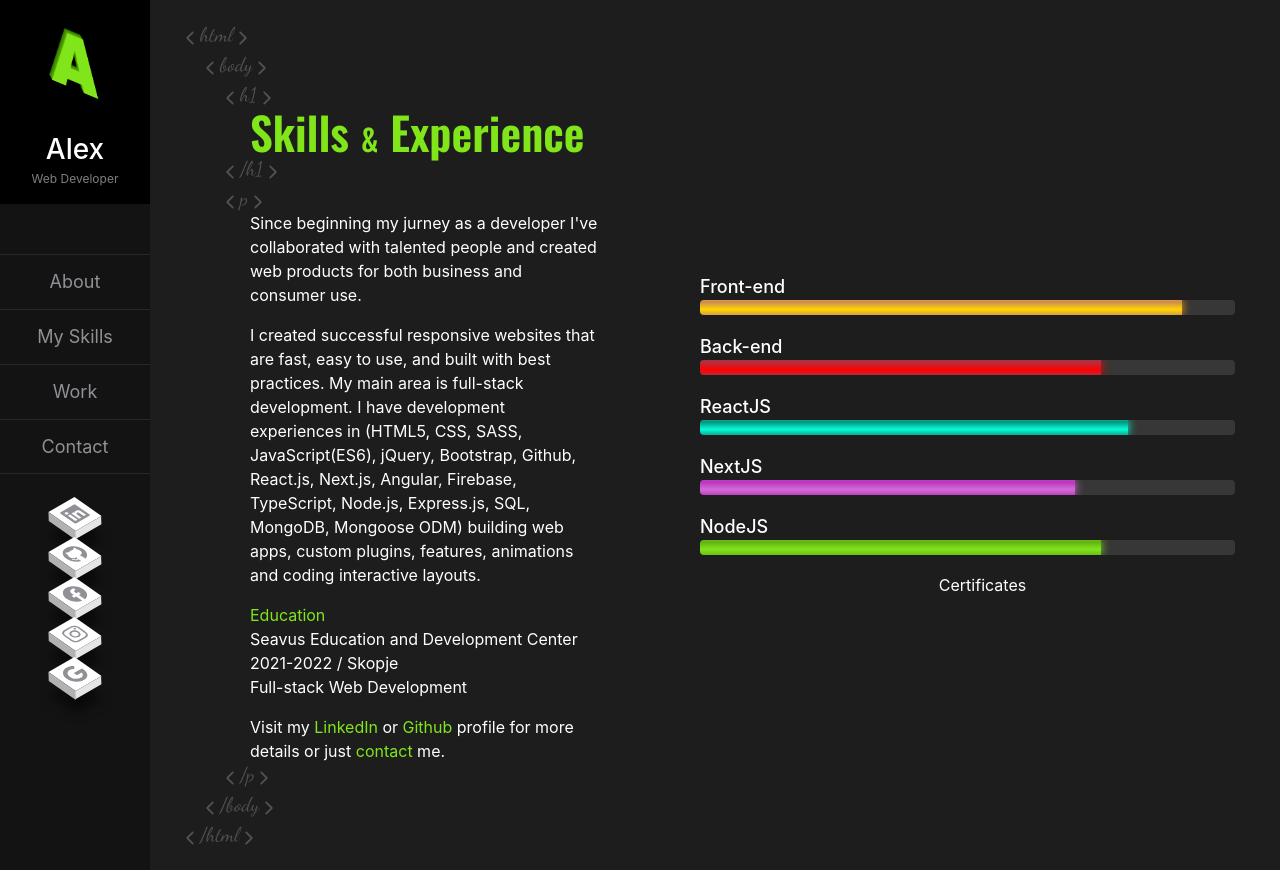
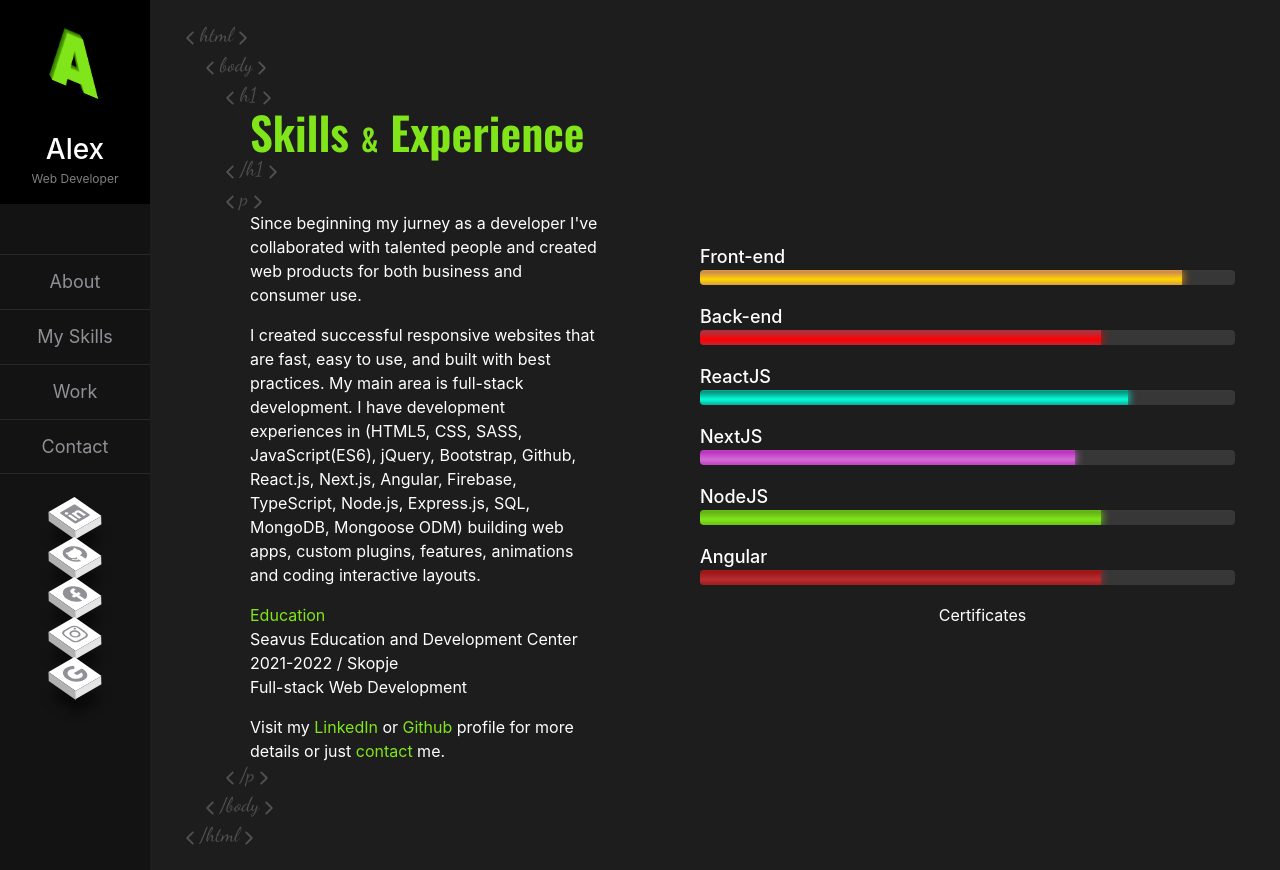
Before and after one commit to Aleksandar2444/Portofolio, a React (Create React App) app in the folder portofolio/: page /my-skills in a window 1280 px wide. Built offline with nearby package versions, Linux system fonts and the light colour scheme; a web font is replaced by a local one.

Commit message:
new skill added

```diff
--- a/portofolio/src/Pages/MySkills/MySkills.css
+++ b/portofolio/src/Pages/MySkills/MySkills.css
@@ -69,15 +69,6 @@
   width: 65%;
   margin: -3px 70px;
 }
-
-/* .p__myskills p:nth-child(2),
-.p__myskills p:nth-child(3),
-.p__myskills p:nth-child(4),
-.p__myskills p:nth-child(5),
-.p__myskills p:nth-child(6),
-.p__myskills p:nth-child(7) {
-  width: 500px;
-} */
 
 .p__myskills p:nth-child(4),
 .p__myskills p:nth-child(5) {
@@ -165,6 +156,12 @@
   width: 75%;
   background: linear-gradient(#80e61a, #62af16, #80e61a);
   box-shadow: 0 0 10px 0 #80e61a;
+  animation: shine 4s ease-in infinite;
+}
+.progress .bar-6 {
+  width: 75%;
+  background: linear-gradient(#b52e31, #9b1517, #b52e31);
+  box-shadow: 0 0 10px 0 #b52e31;
   animation: shine 4s ease-in infinite;
 }
 
--- a/portofolio/src/Pages/MySkills/MySkills.js
+++ b/portofolio/src/Pages/MySkills/MySkills.js
@@ -119,51 +119,38 @@ const MySkills = (props) => {
         <div className="rightside__details_myskills">
           <div className="chart">
             <span>Front-end</span>
-            {/* <footer>
-              <div style={{ width: "95%" }}></div>
-            </footer> */}
             <div className="progress">
               <div className="bar-1"></div>
             </div>
           </div>
           <div className="chart">
             <span>Back-end</span>
-            {/* <footer>
-              <div style={{ width: "75%", background: "rgb(255,34,83)" }}></div>
-            </footer> */}
             <div className="progress">
               <div className="bar-2"></div>
             </div>
           </div>
           <div className="chart">
             <span>ReactJS</span>
-            {/* <footer>
-              <div style={{ width: "80%", background: "#08fdd8" }}></div>
-            </footer> */}
             <div className="progress">
               <div className="bar-3"></div>
             </div>
           </div>
           <div className="chart">
             <span>NextJS</span>
-            {/* <footer>
-              <div
-                style={{ width: "70%", background: "rgb(210, 108, 213)" }}
-              ></div>
-            </footer> */}
             <div className="progress">
               <div className="bar-4"></div>
             </div>
           </div>
           <div className="chart">
             <span>NodeJS</span>
-            {/* <footer>
-              <div
-                style={{ width: "75%", background: "rgb(128, 230, 26)" }}
-              ></div>
-            </footer> */}
             <div className="progress">
               <div className="bar-5"></div>
+            </div>
+          </div>
+          <div className="chart">
+            <span>Angular</span>
+            <div className="progress">
+              <div className="bar-6"></div>
             </div>
           </div>
           <div className="certificates">Certificates</div>
```
